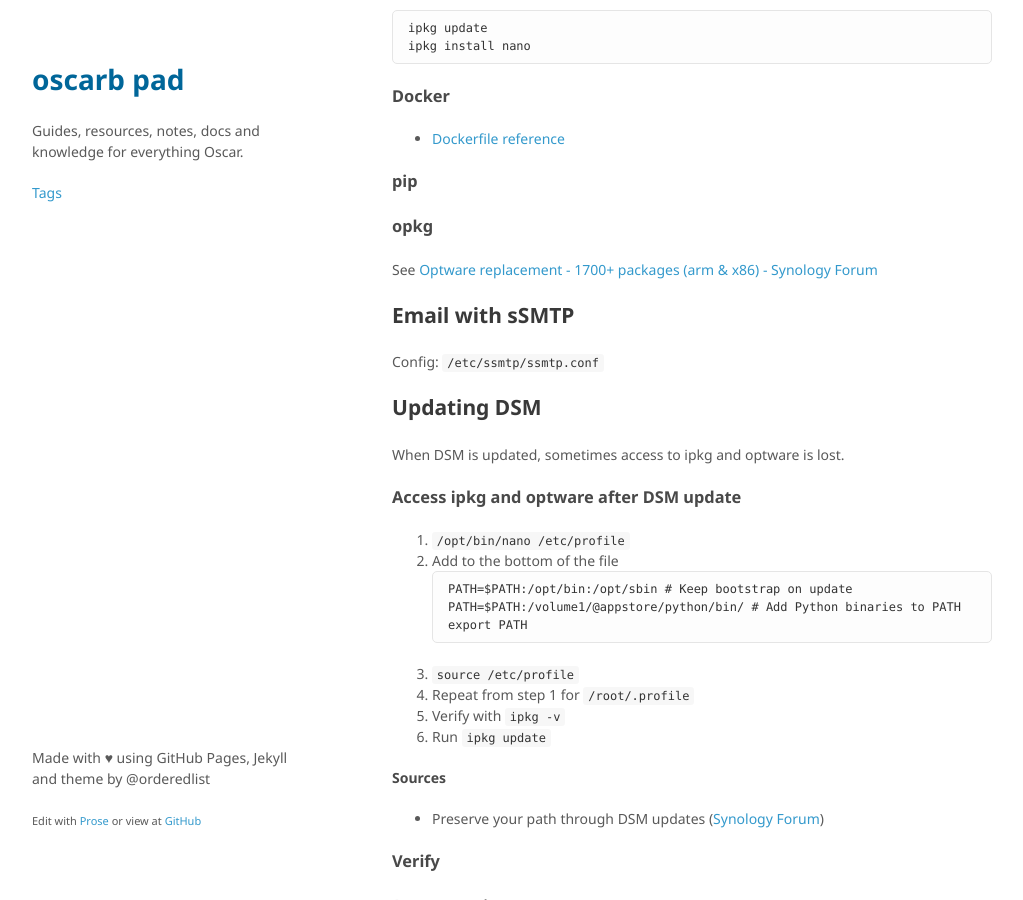
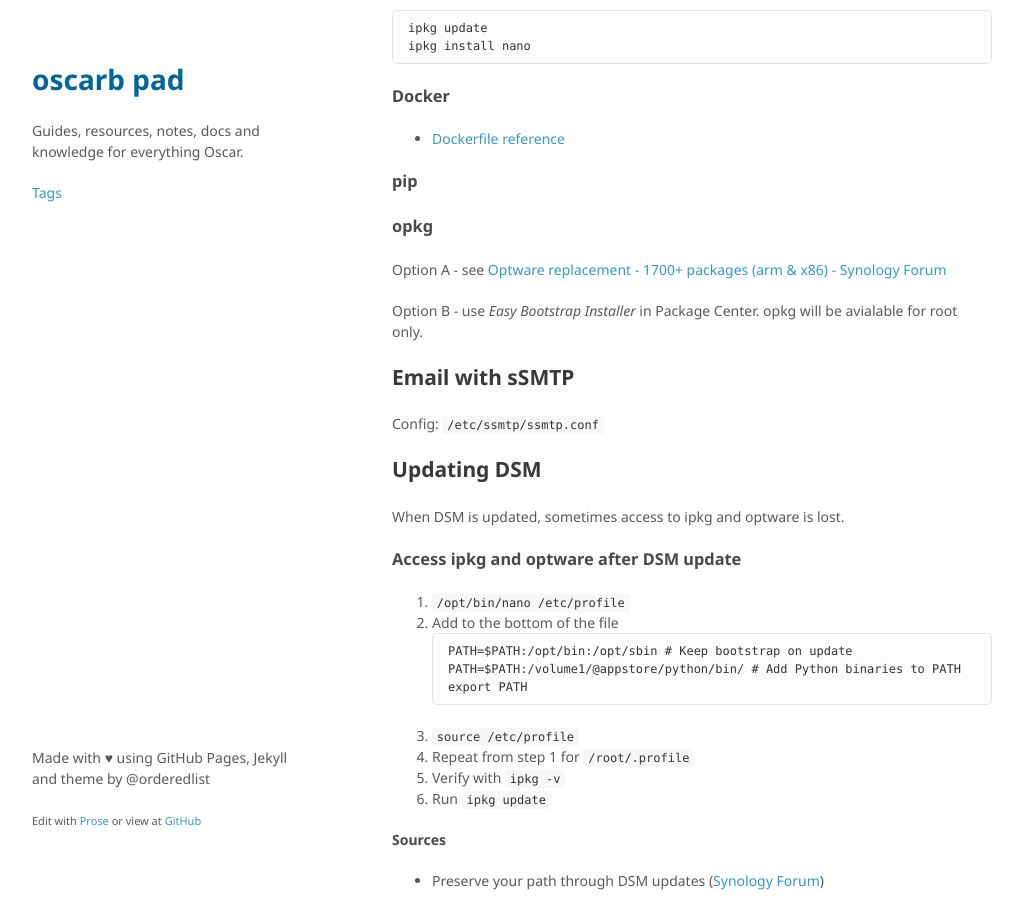
Before and after one commit to oscarb/pad, a Jekyll site: the page built from _docs/ds713.md, in a window 1280 px wide and 900 px high, scrolled down 3221 px. Shown: the whole window, without its empty margins (128-1151 px from the left). Built offline with Jekyll 4.4.1, drawn with Linux system fonts in a browser that asks for light colours; some web fonts are replaced.

Commit message:
Update ds713.md

```diff
--- a/_docs/ds713.md
+++ b/_docs/ds713.md
@@ -127,7 +127,9 @@ Chicken and Porn | http://spk.chickenandporn.com/
 
 ### opkg
 
-See [Optware replacement - 1700+ packages (arm & x86) - Synology Forum](https://forum.synology.com/enu/viewtopic.php?t=95346)
+Option A - see [Optware replacement - 1700+ packages (arm & x86) - Synology Forum](https://forum.synology.com/enu/viewtopic.php?t=95346)
+
+Option B - use *Easy Bootstrap Installer* in Package Center. opkg will be avialable for root only.
 
 ## Email with sSMTP
 
```
